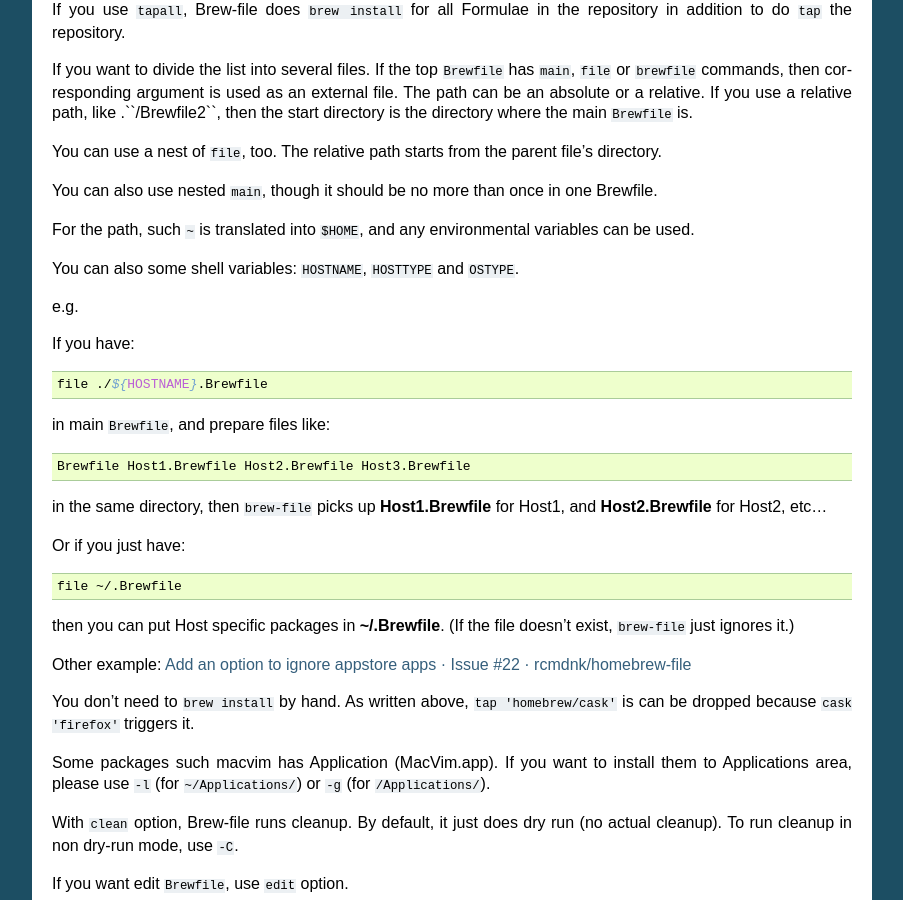
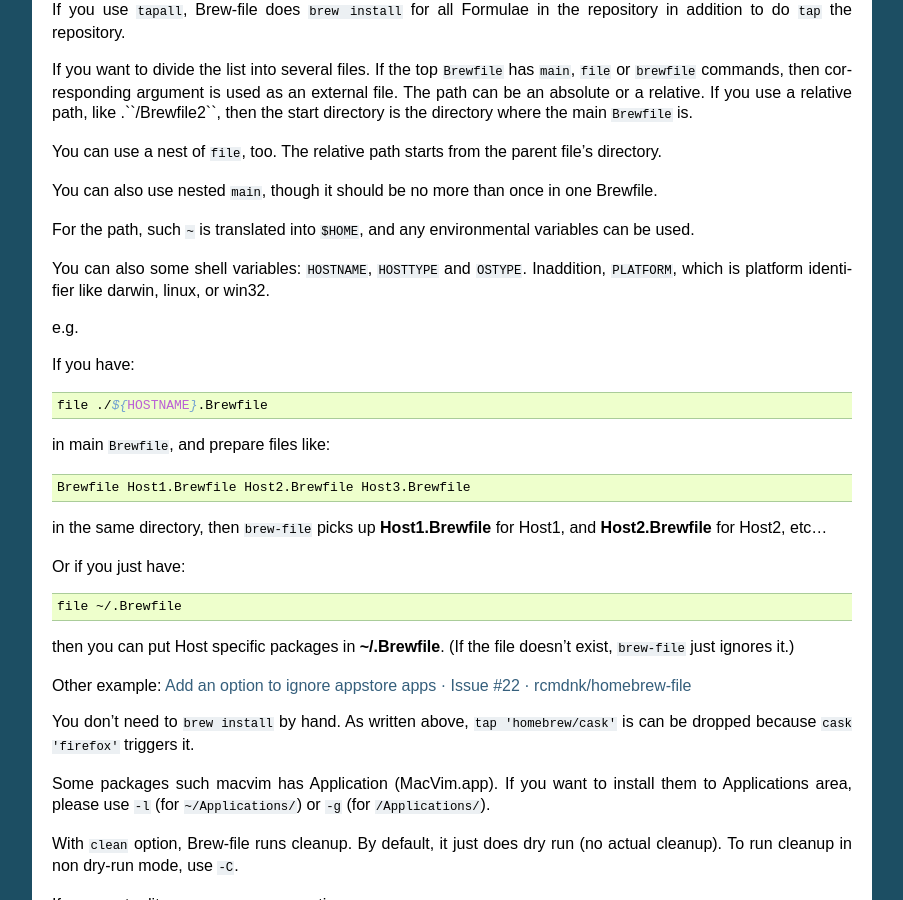
Before and after one commit to rcmdnk/homebrew-file, a Sphinx documentation site: the page built from docs/usage.rst, in a window 1280 px wide and 900 px high, scrolled down 1686 px. Shown: the whole window, without its empty margins (198-1101 px from the left). Built offline with Sphinx 7.4.7, drawn with Linux system fonts in a browser that asks for light colours.

Commit message:
add PLATFORM variable for file name

```diff
--- a/docs/BrewFile.py
+++ b/docs/BrewFile.py
@@ -28,8 +28,8 @@
 __copyright__ = "Copyright (c) 2013 rcmdnk"
 __credits__ = ["rcmdnk"]
 __license__ = "MIT"
-__version__ = "v8.5.1"
-__date__ = "04/Aug/2021"
+__version__ = "v8.5.2"
+__date__ = "05/Aug/2021"
 __maintainer__ = "rcmdnk"
 __email__ = "rcmdnk@gmail.com"
 __status__ = "Prototype"
@@ -75,7 +75,8 @@
     'HOSTNAME': os.uname().nodename,
     'HOSTTYPE': os.uname().machine,
     'OSTYPE': subprocess.run(["bash", "-c", "echo $OSTYPE"],
-                             capture_output=True, text=True).stdout.strip()
+                             capture_output=True, text=True).stdout.strip(),
+    'PLATFORM': sys.platform
 }
 
 
--- a/docs/usage.rst
+++ b/docs/usage.rst
@@ -109,6 +109,8 @@
 and any environmental variables can be used.
 
 You can also some shell variables: ``HOSTNAME``, ``HOSTTYPE`` and ``OSTYPE``.
+Inaddition, ``PLATFORM``, which is platform identifier like
+darwin, linux, or win32.
 
 e.g.
 
```
Also changed, not shown: 1 other file.
